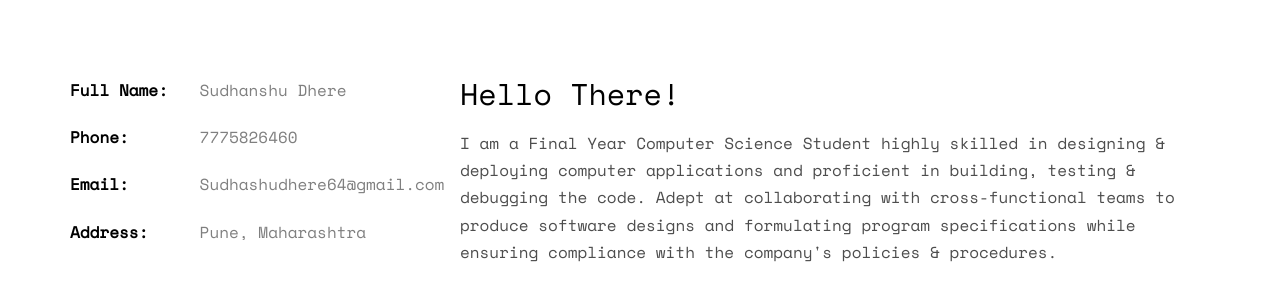
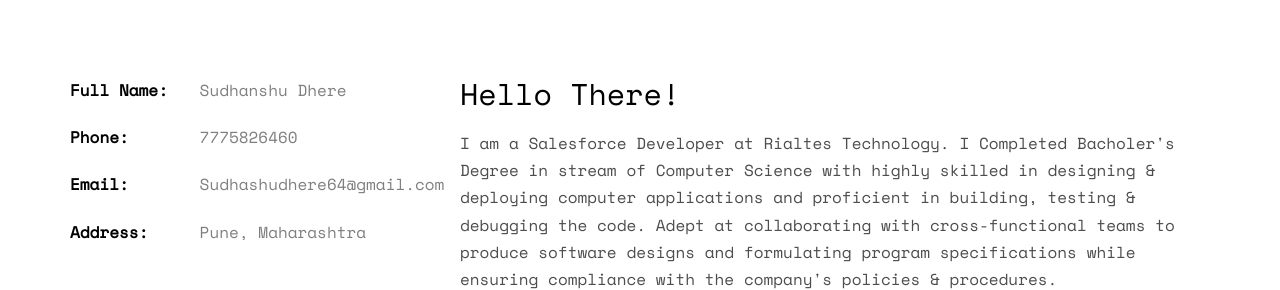
Before and after one commit to SudhanshuDhere64/SudhanshuDhere64.github.io, a plain HTML site: page index.html in a window 1280 px wide. Shown: the part 995-1285 px from the top of the page. Drawn offline with nearby package versions, Linux system fonts and the light colour scheme; some packages are replaced by stand-ins of ours; no server answers; files whose address does not match are found by name.

Commit message:
Update index.html

```diff
--- a/index.html
+++ b/index.html
@@ -130,7 +130,7 @@
 					</div>
 					<div class="col-md-8">
 						<h2>Hello There!</h2>
-						<p>I am a Final Year Computer Science Student highly skilled in designing & deploying
+						<p>I am a Salesforce Developer at Rialtes Technology. I Completed Bacholer's Degree in stream of Computer Science with highly skilled in designing & deploying
 							computer applications and proficient in building, testing & debugging the code. Adept at
 							collaborating with cross-functional teams to produce software designs and formulating
 							program specifications while ensuring compliance with the company's policies & procedures.
```
